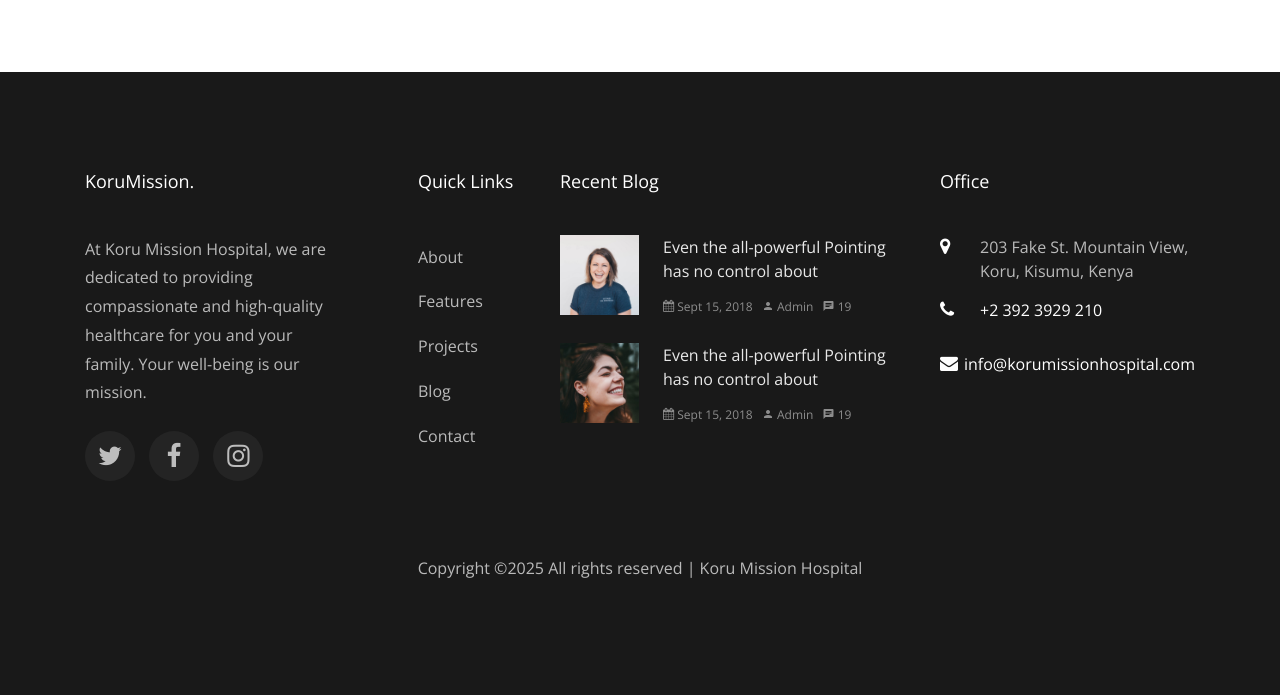
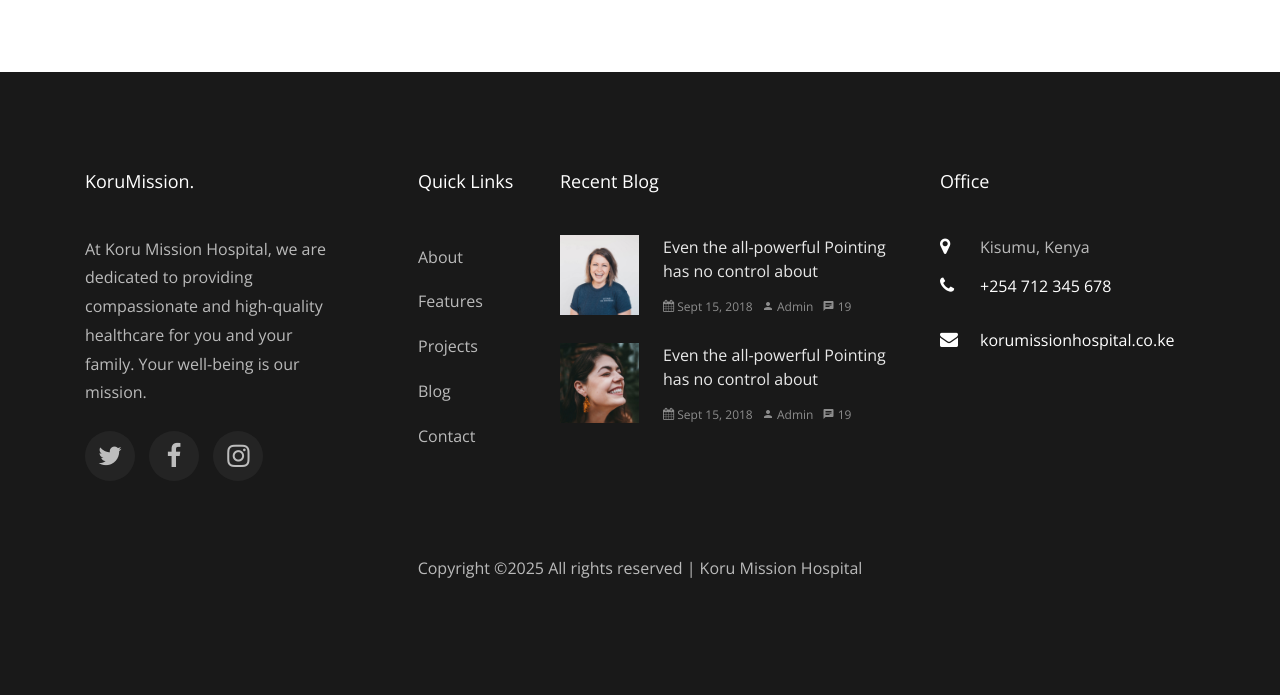
Before and after one commit to andyosyndoh/mission, a Django app: page /contact in a window 1280 px wide. Shown: the part 1189-1884 px from the top of the page. Run offline with Django 5.2, Linux system fonts and the light colour scheme; some libraries are stand-ins or nearby versions; some web fonts are replaced.

Commit message:
fix: fixed contacts

```diff
--- a/clinicapp/templates/base.html
+++ b/clinicapp/templates/base.html
@@ -109,9 +109,9 @@
                   <h2 class="ftco-heading-2">Office</h2>
                   <div class="block-23 mb-3">
                     <ul>
-                      <li><span class="icon icon-map-marker"></span><span class="text">203 Fake St. Mountain View, Koru, Kisumu, Kenya</span></li>
-                      <li><a href="#"><span class="icon icon-phone"></span><span class="text">+2 392 3929 210</span></a></li>
-                      <li><a href="#"><span class="icon icon-envelope"></span><span class="text">info@korumissionhospital.com</span></a></li>
+                      <li><span class="icon icon-map-marker"></span><span class="text">Kisumu, Kenya</span></li>
+                      <li><a href="#"><span class="icon icon-phone"></span><span class="text">+254 712 345 678</span></a></li>
+                      <li><a href="#"><span class="icon icon-envelope"></span><span class="text">korumissionhospital.co.ke</span></a></li>
                     </ul>
                   </div>
               </div>
```
